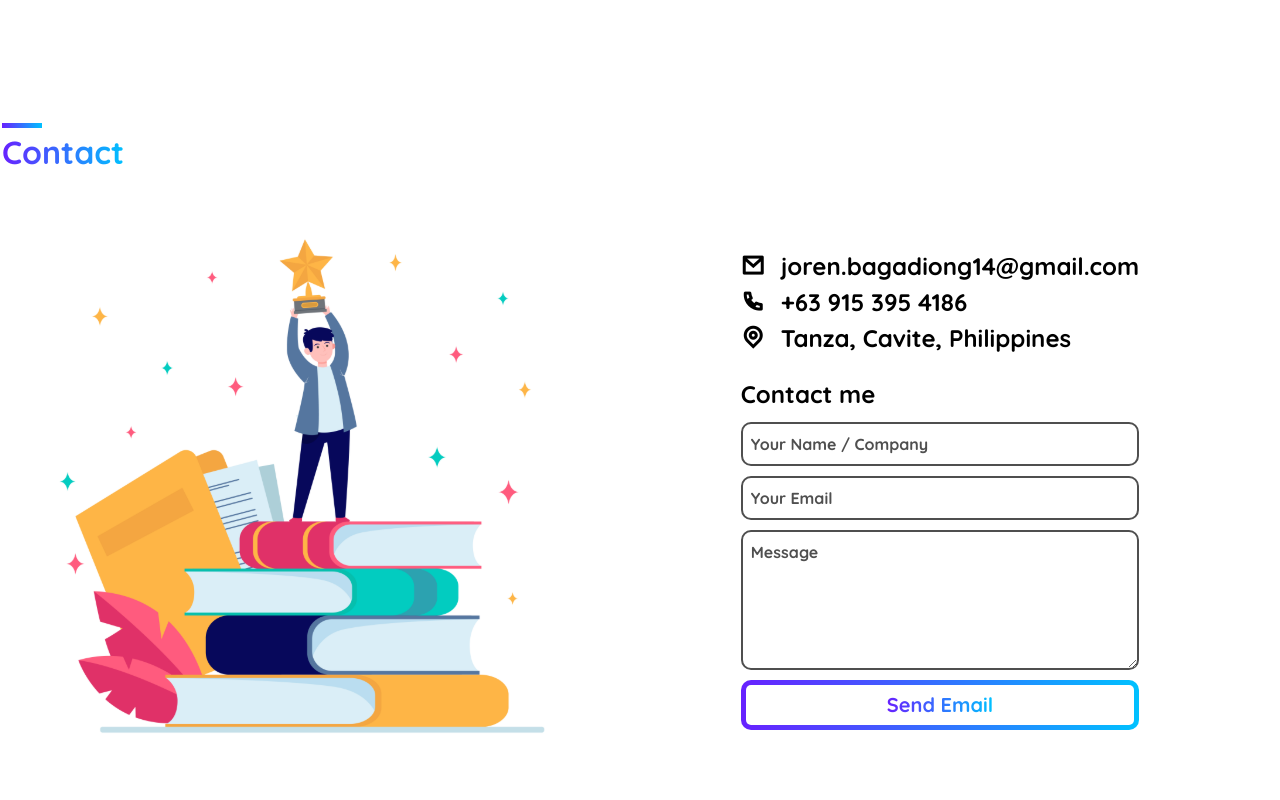
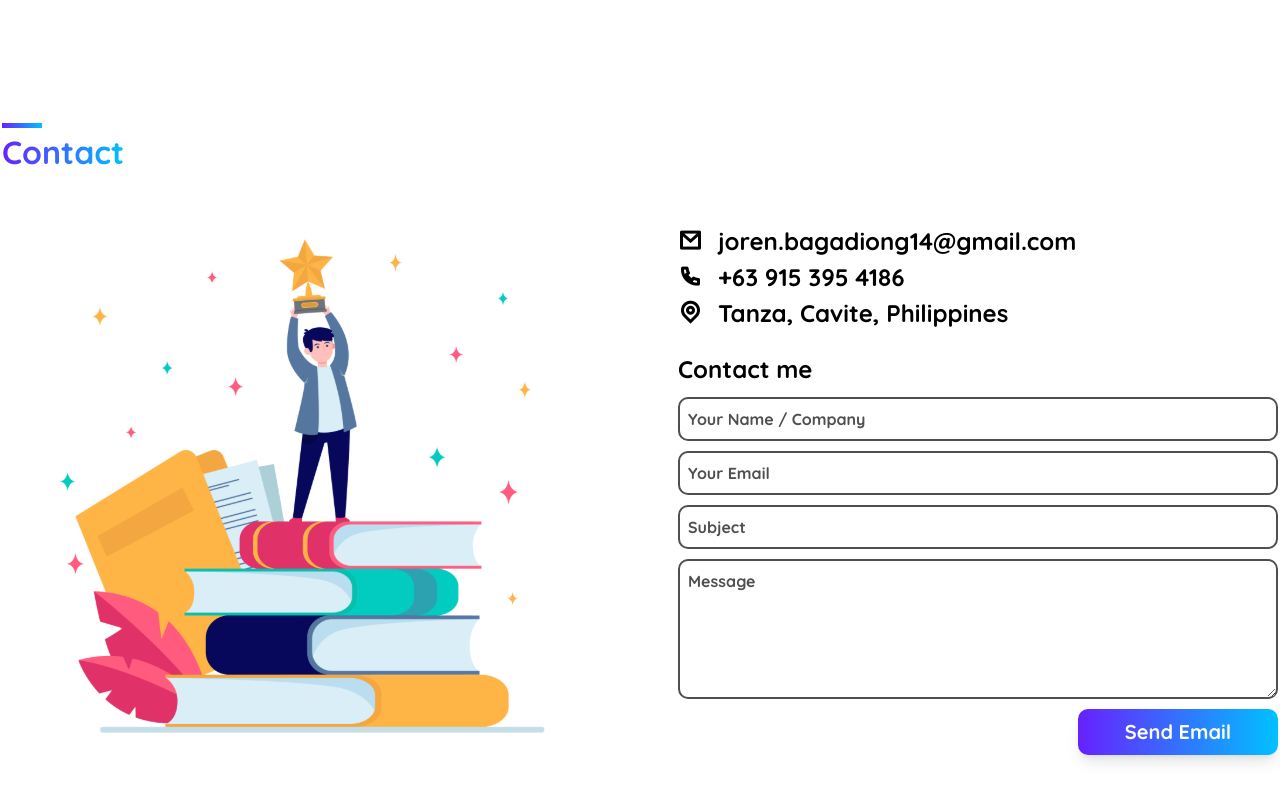
Before and after one commit to jorenbagadiong/portfolio, a Next.js app: page / in a window 1280 px wide. Shown: the part 3469-4269 px from the top of the page. Built offline with nearby package versions, Linux system fonts and the light colour scheme.

Commit message:
email send

```diff
--- a/components/Contact.js
+++ b/components/Contact.js
@@ -1,8 +1,25 @@
+import React, { useRef } from "react"
 import Image from "next/image"
 
 import { Title } from "components"
 
 export default function Contact() {
+  const form = useRef()
+
+  const sendEmail = async (e) => {
+    e.preventDefault()
+    const formData = {}
+    Array.from(e.currentTarget.elements).forEach((field) => {
+      if (!field.name) return
+      formData[field.name] = field.value
+    })
+    fetch("/api/sendEmail", {
+      method: "post",
+      body: JSON.stringify(formData),
+    })
+    console.log(formData)
+  }
+
   return (
     <section id="contact" className="my-[5rem] border-2 border-transparent">
       <div className="container mx-auto mt-[50px]">
@@ -10,7 +27,7 @@ export default function Contact() {
           <Title title="Contact" className="p-[50px]" />
         </div>
         <div className="container my-auto mt-[10px]">
-          <div className="flex items-cemter align-center justify-between">
+          <div className="flex justify-items-center items-center align-center justify-between">
             <div className="my-auto">
               <Image
                 src="/assets/images/Contact.svg"
@@ -18,7 +35,8 @@ export default function Contact() {
                 height="600"
               />
             </div>
-            <div className="p-10 m-auto">
+            <form ref={form} onSubmit={sendEmail}>
+              <div className="w-[600px] m-auto">
                 <div className="flex gap-x-[1rem]">
                   <i className="ri-mail-line h2"></i>
                   <h2 className="h2">joren.bagadiong14@gmail.com</h2>
@@ -33,18 +51,33 @@ export default function Contact() {
                 </div>
                 <div className="flex flex-col gap-y-[10px] mt-[20px]">
                   <h2 className="h2">Contact me</h2>
-                <input type="text" placeholder="Your Name / Company" />
-                <input type="text" placeholder="Your Email" />
-                <textarea rows="5" placeholder="Message"></textarea>
-                <div className="transition-all duration-200 p-[5px] gradient rounded-[10px] cursor-pointer hover:drop-shadow-lg">
-                  <div className="p-[5px] bg-white px-[30px] rounded-[5px] text-center cursor-pointer">
+                  <input
+                    type="text"
+                    name="name"
+                    placeholder="Your Name / Company"
+                  />
+                  <input type="text" name="email" placeholder="Your Email" />
+                  <input type="text" name="subject" placeholder="Subject" />
+                  <textarea
+                    rows="5"
+                    name="message"
+                    placeholder="Message"
+                  ></textarea>
+                  <div className="flex justify-end">
+                    {/* <div className="w-[200px] transition-all duration-200 p-[5px] gradient rounded-[10px] cursor-pointer hover:drop-shadow-lg">
+                      <div className="w-[190px] p-[5px] bg-white px-[30px] rounded-[5px] text-center cursor-pointer">
                         <span className="font-bold text-[20px] cursor-pointer gradientText">
                           Send Email
                         </span>
                       </div>
+                    </div> */}
+                    <button type="submit" className="gradientButton">
+                      Send Email
+                    </button>
                   </div>
                 </div>
               </div>
+            </form>
           </div>
         </div>
       </div>
--- a/package.json
+++ b/package.json
@@ -9,6 +9,7 @@
     "lint": "next lint"
   },
   "dependencies": {
+    "@sendgrid/mail": "^7.7.0",
     "aos": "^2.3.4",
     "next": "12.2.5",
     "react": "18.2.0",
--- /dev/null
+++ b/pages/api/sendEmail.js
@@ -0,0 +1,29 @@
+const mail = require("@sendgrid/mail")
+
+const SENDGRID_API_KEY =
+  "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"
+
+mail.setApiKey(SENDGRID_API_KEY)
+
+export default (req, res) => {
+  const body = JSON.parse(req.body)
+
+  const message = `
+    Name: ${body.name}\r\n
+    Email: ${body.email}\r\n
+    Subject: ${body.subject}\r\n
+    Message: ${body.message}
+  `
+
+  const data = {
+    to: "joren.bagadiong14@gmail.com",
+    from: "joren.bagadiong14@gmail.com",
+    subject: "New web form message!",
+    text: message,
+    html: message.replace(/\r\n/g, "<br>"),
+  }
+
+  mail.send(data)
+
+  res.status(200).json({ status: "OK" })
+}
```
Also changed, not shown: styles/globals.css (line endings or trailing spaces), 1 other file (tests, documents, lock files or other folders). Lines whose indentation alone changed are shown as unchanged.
